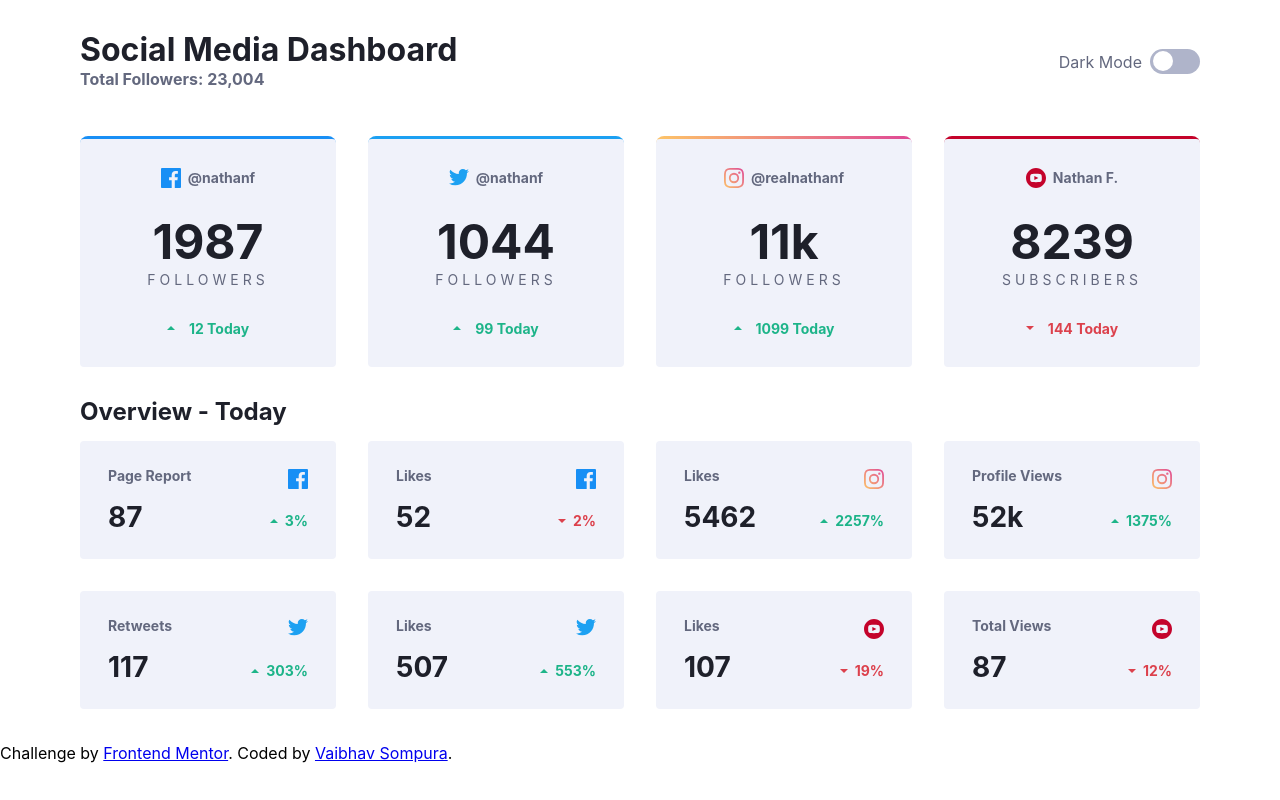
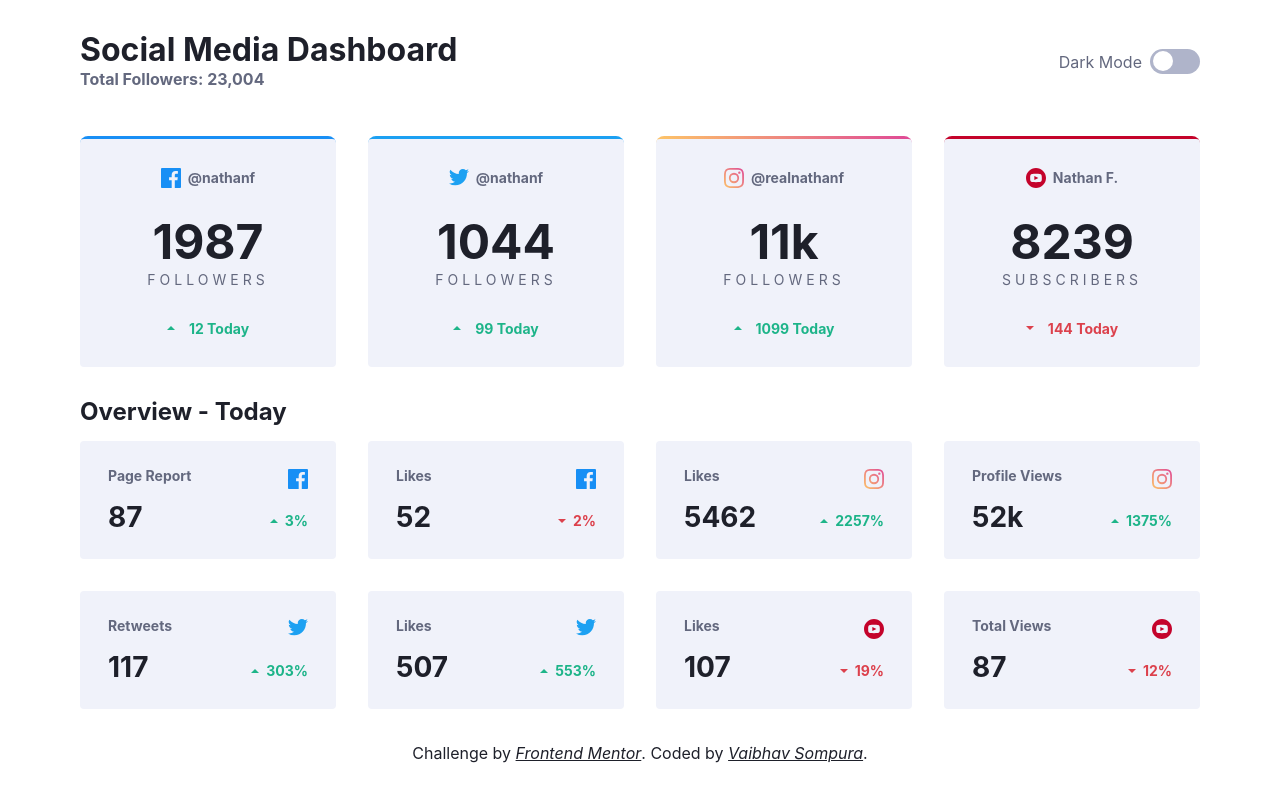
Before and after one commit to vsompura3/social-media-dashboard, a website built with Vite: page index.html in a window 1280 px wide. Built offline with nearby package versions, Linux system fonts and the light colour scheme.

Commit message:
fixed minor issues and dark mode

```diff
--- a/index.html
+++ b/index.html
@@ -4,16 +4,9 @@
     <meta charset="UTF-8" />
     <meta name="viewport" content="width=device-width, initial-scale=1.0" />
     <!-- displays site properly based on user's device -->
-
-    <link
-      rel="icon"
-      type="image/png"
-      sizes="32x32"
-      href="./images/favicon-32x32.png"
-    />
-
+    <link rel="icon" type="image/png" sizes="32x32" href="./images/favicon-32x32.png" />
     <link rel="stylesheet" href="./public/css/index.css" />
-    <script defer src="./public/js/index.js"></script>
+    <script type="module" src="./public/js/index.js"></script>
     <title>Frontend Mentor | Social Media Dashboard</title>
   </head>
   <body>
--- a/public/css/index.css
+++ b/public/css/index.css
@@ -164,7 +164,9 @@ h4 {
 .toggle span:first-child:hover {
   color: var(--text-2);
 }
+
 .toggle__switch {
+  cursor: pointer;
   background: linear-gradient(
     to right,
     var(--toggle-bg-start),
@@ -186,6 +188,12 @@ h4 {
   transition: all 0.2s ease-in-out;
   width: 20px;
 }
+
+.toggle__input:focus-visible + .toggle__switch {
+  outline: 2px solid var(--text-2);
+  outline-offset: 4px;
+}
+
 .toggle__input:checked + .toggle__switch:after {
   left: calc(100% - 2.5px);
   transform: translateX(-100%);
@@ -324,3 +332,18 @@ section {
 .cards--2 .card:nth-child(8) .card__report {
   color: var(--brightRed);
 }
+
+footer {
+  display: flex;
+  justify-content: center;
+}
+
+.attribution {
+  color: var(--text-2);
+}
+
+.attribution a {
+  display: inline-block;
+  color: var(--text-2);
+  font-style: italic;
+}
```
Also changed, not shown: 1 other file. Lines whose indentation alone changed are shown as unchanged.
